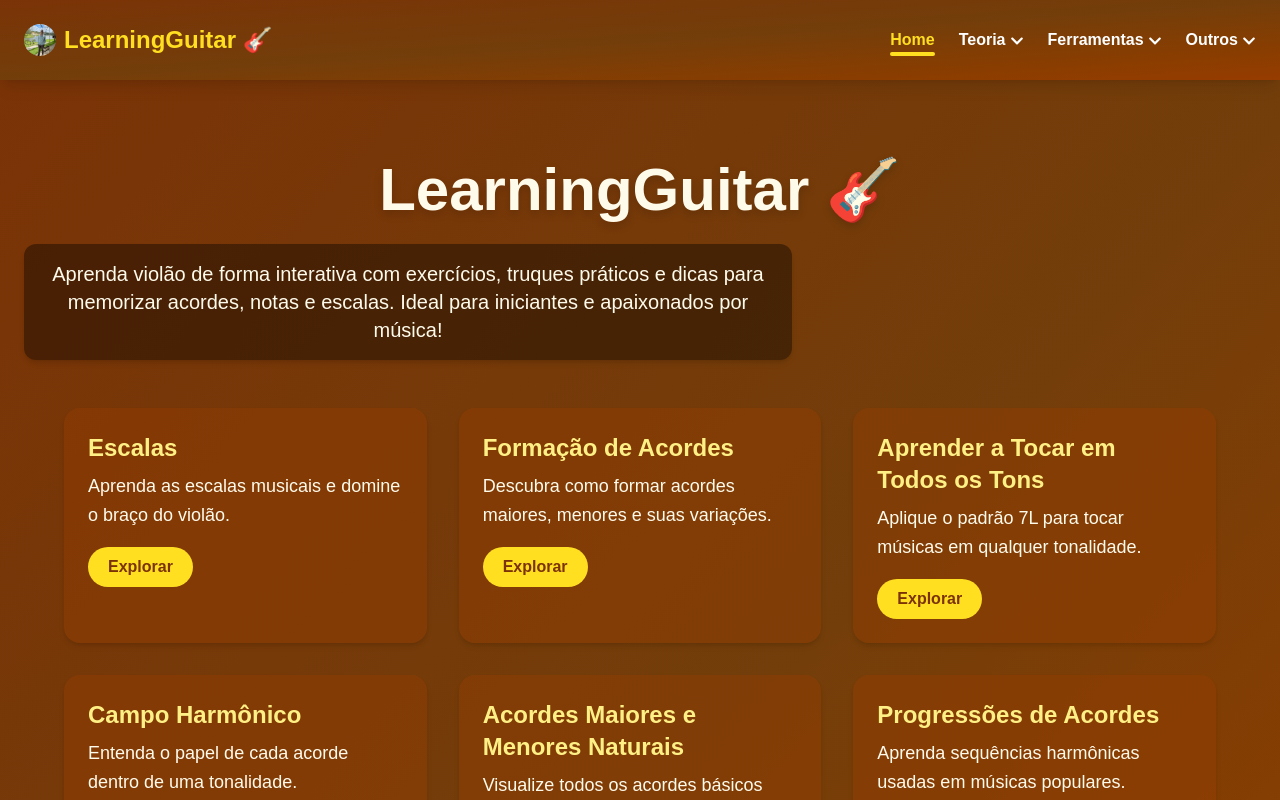
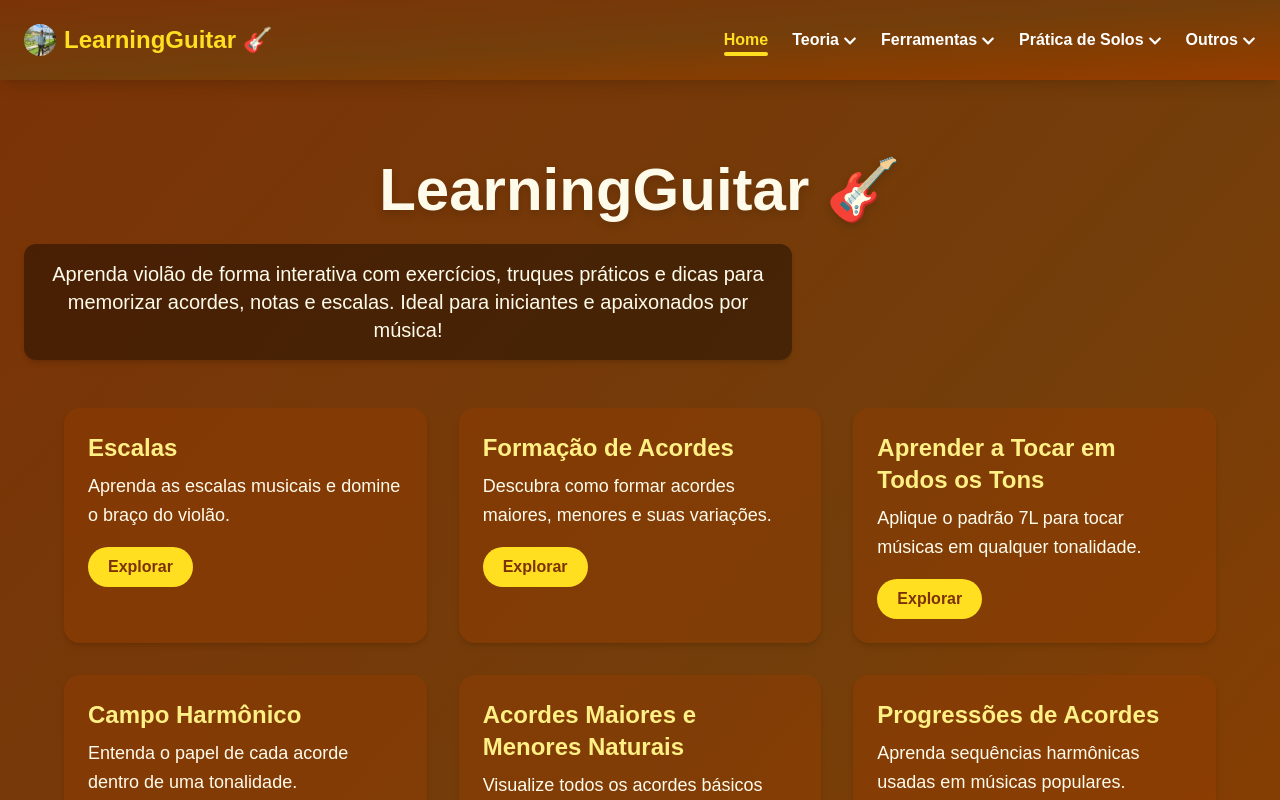
Before and after one commit to robsonalbuquerquedev/learningguitar, a Next.js app: page / in a window 1280 px wide. Shown: the top 800 px of the page. Built offline with nearby package versions, Linux system fonts and the light colour scheme.

Commit message:
update: component Header.tsx

```diff
--- a/src/components/Header.tsx
+++ b/src/components/Header.tsx
@@ -31,6 +31,12 @@ export default function Header() {
             links: [
                 { name: "Memorizar Braço", href: "/memorizar-braco-do-violao" },
                 { name: "Memorizar Todas as Notas", href: "/memorizar-todas-as-notas" },
+            ],
+        },
+        {
+            name: "Prática de Solos",
+            links: [
+                { name: "Shapes para Solos", href: "/shapes-solos" },
             ],
         },
         {
```
